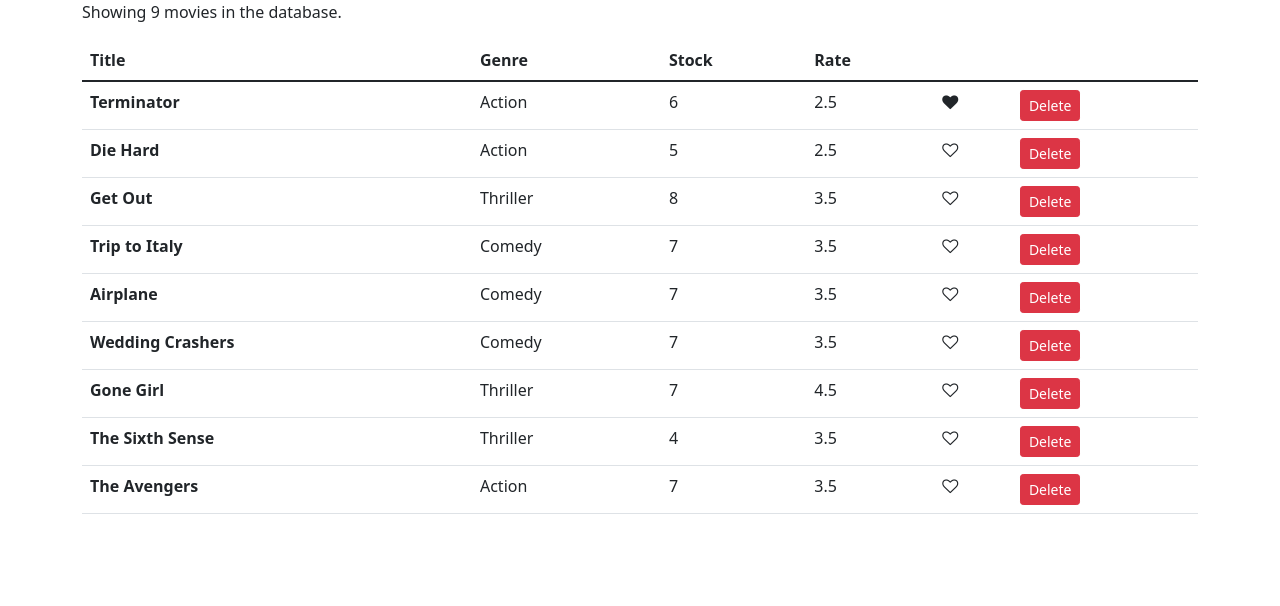
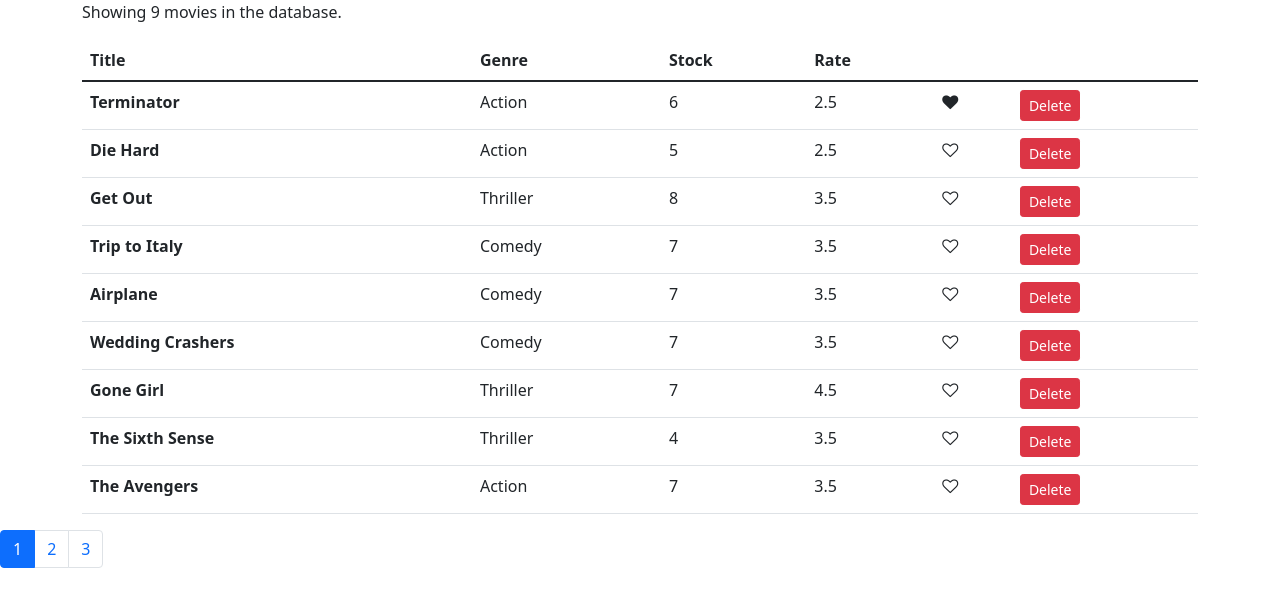
Before and after one commit to Daniyal-Shah/vidly-react, a React (Create React App) app: page / in a window 1280 px wide. Shown: the top 606 px of the page. Built offline with nearby package versions, Linux system fonts and the light colour scheme.

Commit message:
started pagination

```diff
--- a/src/index.js
+++ b/src/index.js
@@ -6,9 +6,13 @@ import reportWebVitals from './reportWebVitals';
 import 'bootstrap/dist/css/bootstrap.css';
 import 'font-awesome/css/font-awesome.css';
 import Movie from './services/components/movies';
+import Pagination from './services/components/pagination';
+
+
 ReactDOM.render(
   <React.StrictMode>
     <Movie />
+    <Pagination />
   </React.StrictMode>,
   document.getElementById('root')
 );
--- /dev/null
+++ b/src/services/components/pagination.jsx
@@ -0,0 +1,31 @@
+import React, { Component } from "react";
+
+class Pagination extends React.Component {
+  render() {
+    return (
+      <div>
+        <nav aria-label="Page navigation example">
+          <ul class="pagination">
+            <li class="page-item active">
+              <a class="page-link " href="#">
+                1
+              </a>
+            </li>
+            <li class="page-item">
+              <a class="page-link" href="#">
+                2
+              </a>
+            </li>
+            <li class="page-item">
+              <a class="page-link" href="#">
+                3
+              </a>
+            </li>
+          </ul>
+        </nav>
+      </div>
+    );
+  }
+}
+
+export default Pagination;
```
